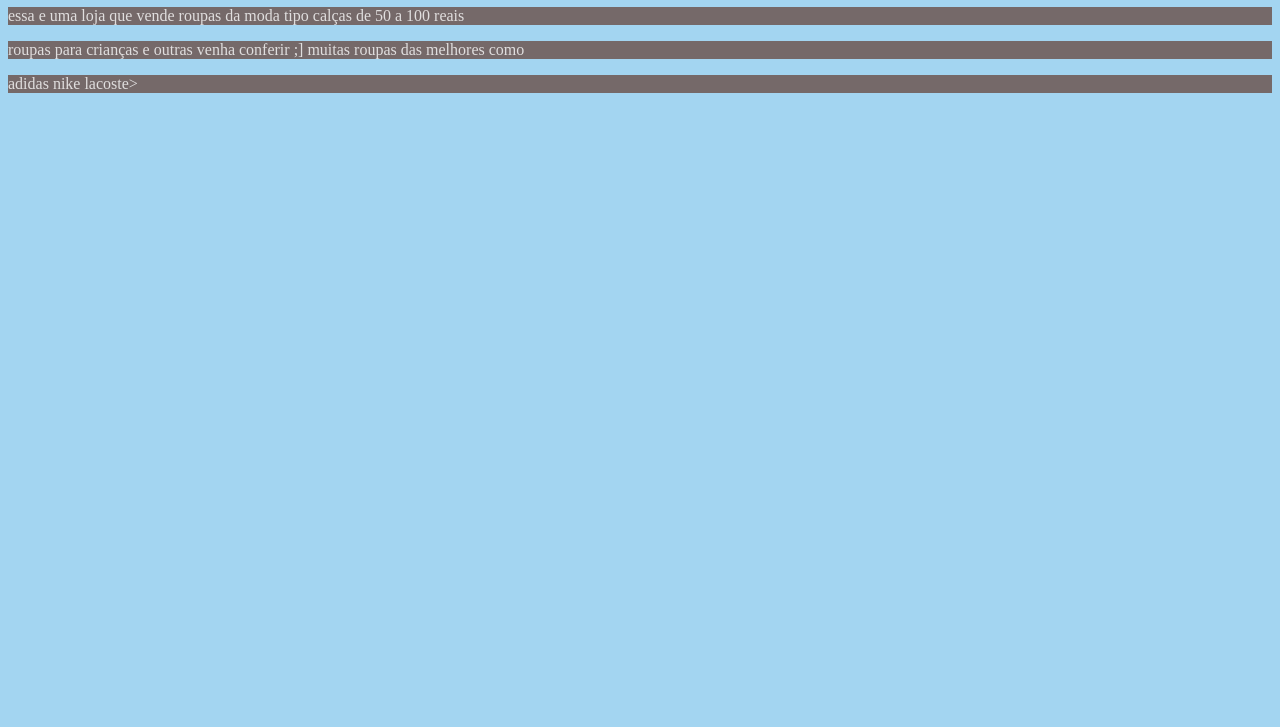
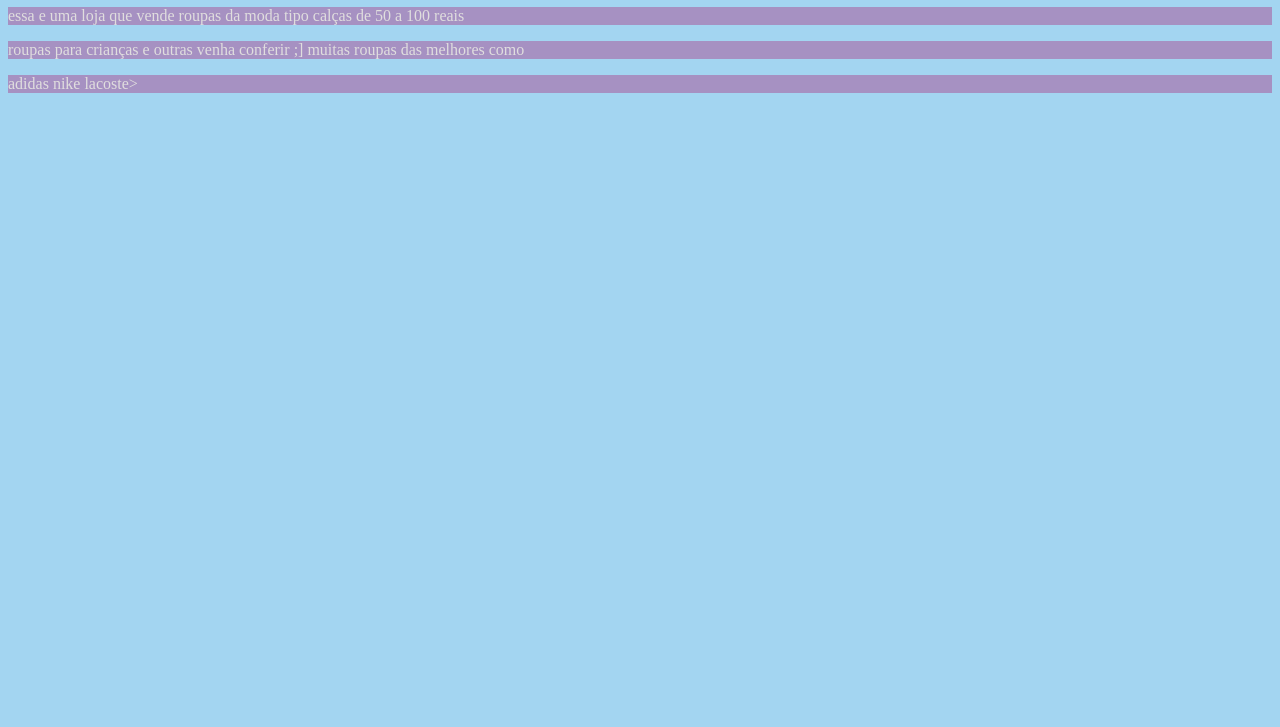
Before and after one commit to gabrielare1/gabriel-araujo, a plain HTML site: page index.html in a window 1280 px wide. Shown: the part 73-800 px from the top of the page. Drawn offline with Linux system fonts and the light colour scheme.

Commit message:
effgyjytjyi

```diff
--- a/style.css
+++ b/style.css
@@ -12,5 +12,5 @@ p{
 color:rgb(224, 222, 222) ;
 font-family: ;
 font: size 25px; ;
-background:rgb(117, 105, 105);
+background:rgb(166, 145, 194);
 }
```
